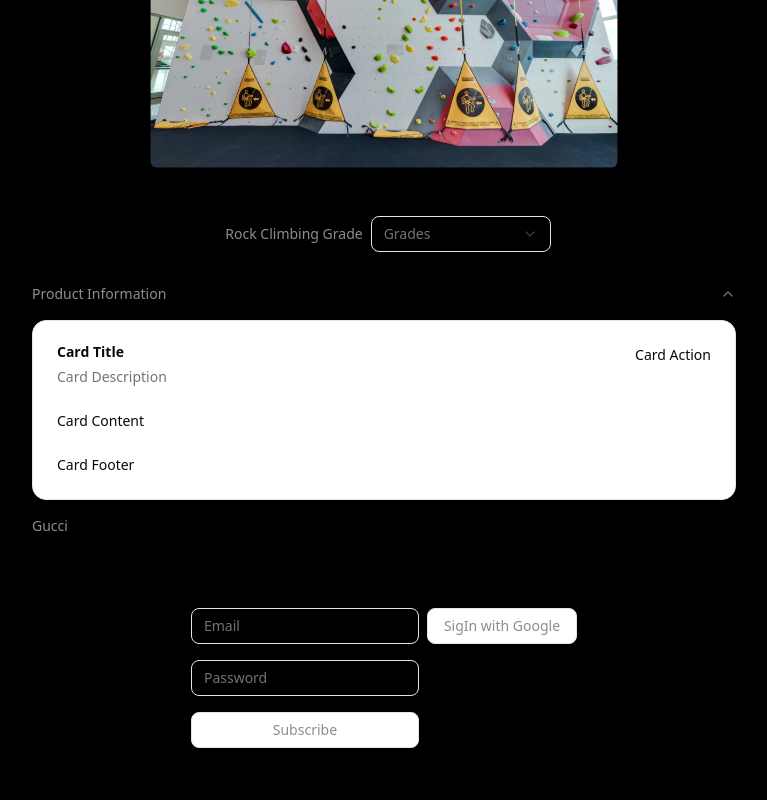
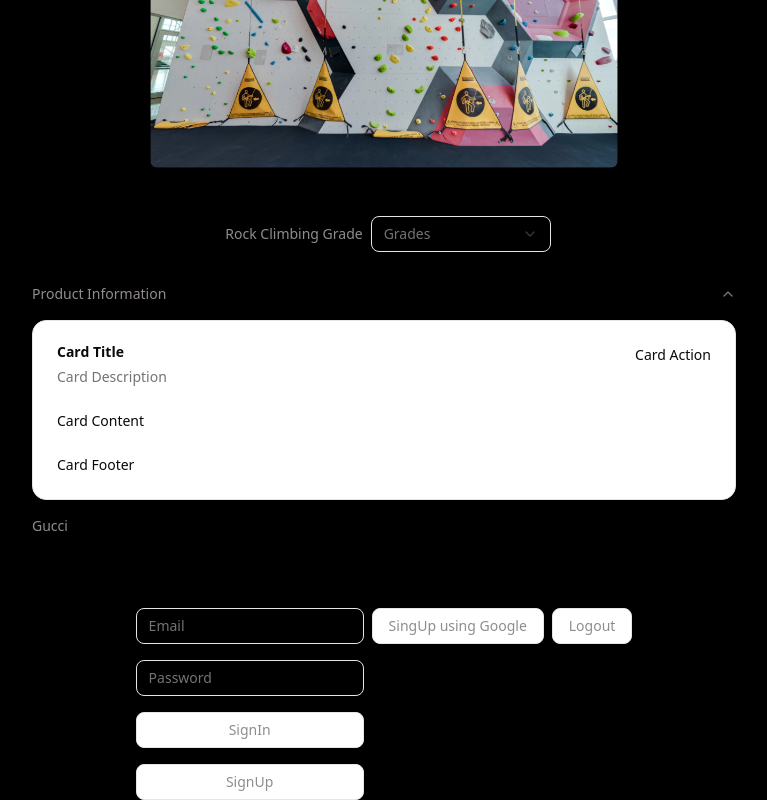
Before and after one commit to sdangol4/ClimbingRouteHelper, a React (Vite) app: page / in a window 1280 px wide. Shown: the part 474-1274 px from the top of the page, without its empty margins (256-1023 px from the left). Before the commit the page ends 1222 px from the top, so only its background shows below. Built offline with nearby package versions, Linux system fonts and the light colour scheme; no server answers.

Commit message:
Added Routing for Cleaner Structure and Traveling

```diff
--- a/package.json
+++ b/package.json
@@ -23,6 +23,7 @@
     "lucide-react": "^0.562.0",
     "react": "^19.2.0",
     "react-dom": "^19.2.0",
+    "react-router-dom": "^7.12.0",
     "tailwind-merge": "^3.4.0",
     "tailwindcss": "^4.1.18"
   },
--- a/src/App.tsx
+++ b/src/App.tsx
@@ -1,26 +1,20 @@
-import NavBar from './Components/NavBar.js';
 import './App.css'
-import LogIn from './Components/LogIn.js';
-import Wallimage from './Components/wallimage.js';
-import SortBy from './Components/SortBy.js';
-import Routes from './Components/Routes.js';
 
+import Admin from './Pages/Admin.js';
 
+import { createBrowserRouter, RouterProvider } from "react-router-dom";
+import HomePage from './Pages/HomePage.js';
+
+const router = createBrowserRouter([
+  { path: "/admin", element: <Admin /> },
+  { path: "/", element: <HomePage /> }
+]);
 
 function App() {
 
   return (
     <div className='App'>
-      <h1 className='scroll-m-20 text-center text-4xl font-extrabold tracking-tight text-balanc'
-      >Climbing Wall Helper</h1>
-      <NavBar />
-
-      <Wallimage />
-      <SortBy />
-
-      <Routes />
-
-      <LogIn />
+      <RouterProvider router={router} />
     </div>
   )
 }
--- a/src/Components/LogIn.tsx
+++ b/src/Components/LogIn.tsx
@@ -2,22 +2,83 @@
 import { Button } from "@/components/ui/button"
 import { Input } from "@/components/ui/input"
 
+import {auth, googleProvider} from "../config/firebase";
+import {createUserWithEmailAndPassword,signInWithPopup,signOut,signInWithEmailAndPassword } from "firebase/auth";
+
+import { useState } from "react";
+
 
 const LogIn = () => {
+    const [email, setEmail] = useState("");
+    const [password, setPassword] = useState("");
+
+
+    const signUp = async () =>{
+        try{
+            await createUserWithEmailAndPassword(auth, email, password)
+            console.log("You have Signed in using Email and Password")
+        }
+        catch(err){
+            console.error(err);
+        }
+    }
+
+    const singIn = async() => {
+        try{
+            await signInWithEmailAndPassword(auth,email,password)
+            console.log(`Signed In Using: ${email}`)
+        }
+        catch(err){
+            console.error(err)
+        }
+    }
+
+    const singInWithGoogle = async () =>{
+        try{
+            await signInWithPopup(auth, googleProvider);
+            console.log("You have been Loggedin using Google Provider")
+        }
+        catch (err){
+            console.error(err);
+
+        }
+    }
+
+    const logout = async () => {
+        try {
+            await signOut(auth);
+            console.log("You have been logged out ");
+        }
+
+        catch(err){
+            console.error(err);
+
+        }
+    }
+
     return (
         <div className=" flex  justify-center gap-2">
             <div className="flex flex-col gap-4 pt-10">
-                <Input type="email" placeholder="Email" />
-                <Input type="Password" placeholder="Password" />
-                <Button type="submit" variant="outline">
-                    Subscribe
+                <Input type="email" placeholder="Email" onChange={(e)=>{setEmail(e.target.value)}} />
+                <Input type="Password" placeholder="Password" onChange={(e)=>{setPassword(e.target.value)}} />
+                <Button type="submit" variant="outline" onClick={singIn}>
+                    SignIn
+                </Button>
+                   <Button type="submit" variant="outline" onClick={signUp}>
+                    SignUp
                 </Button>
             </div>
 
             <div className="flex flex-col gap-4 pt-10">
 
-                <Button type="submit" variant="outline">
-                    SigIn with Google
+                <Button type="submit" variant="outline" onClick={singInWithGoogle}>
+                    SingUp using Google
+                </Button>
+            </div>
+                  <div className="flex flex-col gap-4 pt-10">
+
+                <Button type="submit" variant="outline" onClick={logout}>
+                    Logout
                 </Button>
             </div>
         </div>
--- /dev/null
+++ b/src/Pages/Admin.tsx
@@ -0,0 +1,9 @@
+const Admin = () => {
+  return (
+    <div>
+       <h1>This is the admin Page</h1>
+    </div>
+  )
+}
+
+export default Admin
--- /dev/null
+++ b/src/Pages/HomePage.tsx
@@ -0,0 +1,23 @@
+import NavBar from '../Components/NavBar.js';
+import LogIn from '../Components/LogIn.js';
+import Wallimage from '../Components/wallimage.js';
+import SortBy from '../Components/SortBy.js';
+import Routes from '../Components/Routes.js';
+const HomePage = () => {
+    return (
+        <div>
+            <h1 className='scroll-m-20 text-center text-4xl font-extrabold tracking-tight text-balanc'
+            >Climbing Wall Helper</h1>
+            <NavBar />
+
+            <Wallimage />
+            <SortBy />
+
+            <Routes />
+
+            <LogIn />
+        </div>
+    )
+}
+
+export default HomePage
--- a/src/config/firebase.jsx
+++ /dev/null
@@ -1,25 +0,0 @@
-import { initializeApp } from "firebase/app";
-import { getAuth, GoogleAuthProvider } from "firebase/auth";
-import { getFirestore } from "firebase/firestore";
-import { getStorage } from "firebase/storage";
-
-import { getAnalytics } from "firebase/analytics";
-
-const firebaseConfig = {
-  apiKey: "AIzaSyDOnpsVrSjSvzpS5kQ19vlb4V8u-R1i1Zs",
-  authDomain: "king-climbing-route.firebaseapp.com",
-  projectId: "king-climbing-route",
-  storageBucket: "king-climbing-route.firebasestorage.app",
-  messagingSenderId: "698117867084",
-  appId: "1:698117867084:web:f9deb2ef63e15bc0a156e9",
-  measurementId: "G-X6FJK4K2Q9"
-};
-
-const app = initializeApp(firebaseConfig);
-export const auth = getAuth(app);
-export const googleProvider = new GoogleAuthProvider();
-
-export const db = getFirestore(app);
-export const storage = getStorage(app);
-
-const analytics = getAnalytics(app);
```
Also changed, not shown: 1 other file (tests, documents, lock files or other folders).
